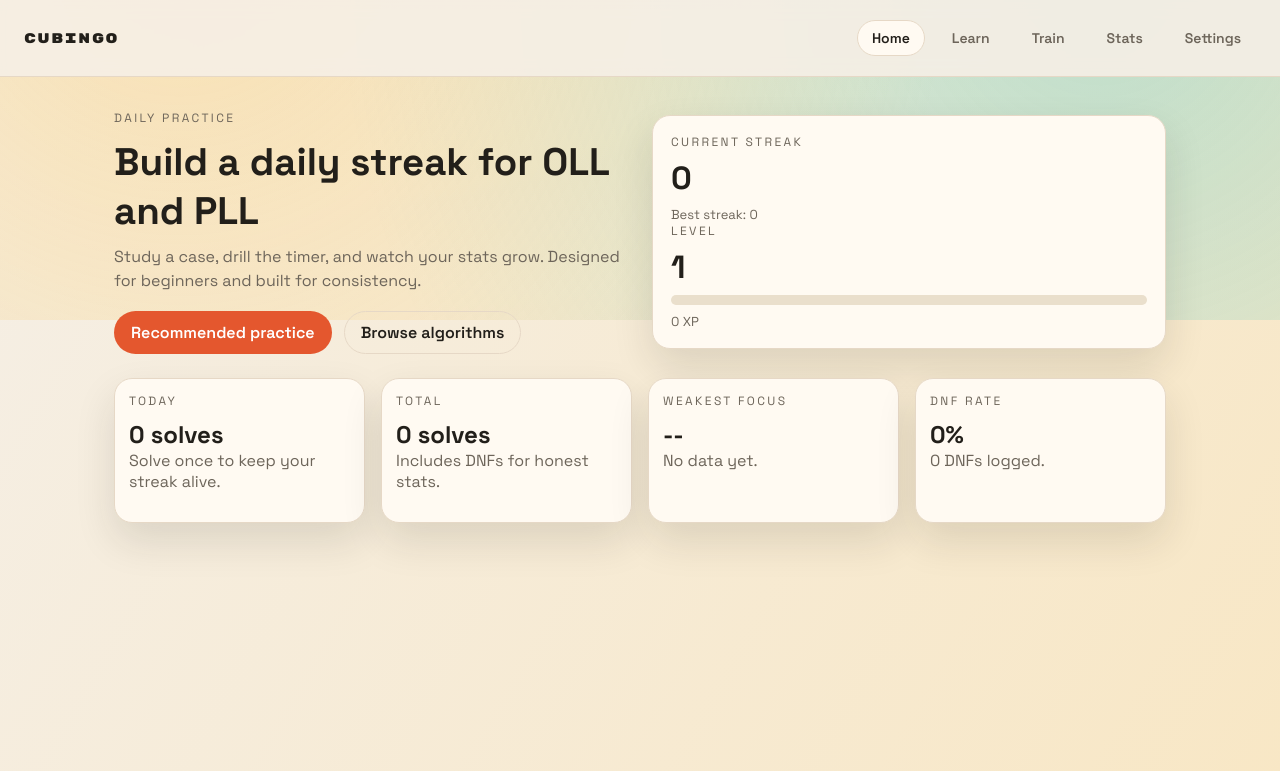
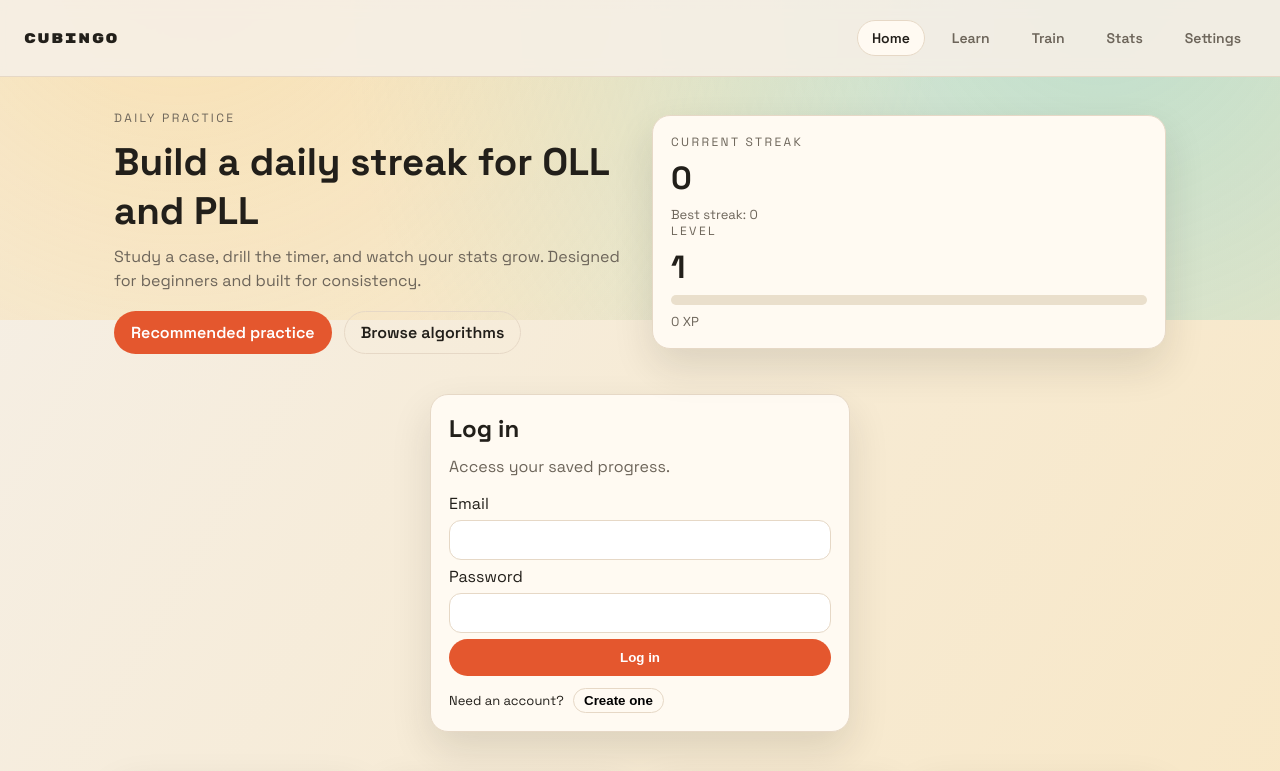
Before and after one commit to krishvijay100/Cubingo, a React (Vite) app in the folder client/: page / in a window 1280 px wide. Shown: the top 771 px of the page. Built offline with nearby package versions, Linux system fonts and the light colour scheme; no server answers.

Commit message:
create React login functionality

```diff
--- a/client/src/App.jsx
+++ b/client/src/App.jsx
@@ -1,4 +1,111 @@
+import { useEffect, useState } from "react";
+import AuthPanel from "./components/AuthPanel.jsx";
+import { fetchMe, logout } from "./api/auth.js";
+
 export default function App() {
+  const [user, setUser] = useState(null);
+  const [loading, setLoading] = useState(true);
+
+  async function loadMe() {
+    try {
+      const data = await fetchMe();
+      setUser(data.user || null);
+    } catch (error) {
+      setUser(null);
+    } finally {
+      setLoading(false);
+    }
+  }
+
+  useEffect(() => {
+    loadMe();
+  }, []);
+
+  if (loading) {
+    return (
+      <div style={{ padding: "32px" }}>
+        <p>Loading...</p>
+      </div>
+    );
+  }
+
+  if (!user) {
+    return (
+      <>
+        <header className="top-nav">
+          <div className="brand">Cubingo</div>
+          <nav className="nav-links">
+            <a className="active" href="/">Home</a>
+            <a href="/learn">Learn</a>
+            <a href="/train">Train</a>
+            <a href="/stats">Stats</a>
+            <a href="/settings">Settings</a>
+          </nav>
+        </header>
+        <main>
+          <section className="hero">
+            <div>
+              <p className="eyebrow">Daily practice</p>
+              <h1>Build a daily streak for OLL and PLL</h1>
+              <p>
+                Study a case, drill the timer, and watch your stats grow. Designed for
+                beginners and built for consistency.
+              </p>
+              <div className="hero-actions">
+                <a className="btn primary" href="/train?mode=recommend&group=both">
+                  Recommended practice
+                </a>
+                <a className="btn ghost" href="/learn">
+                  Browse algorithms
+                </a>
+              </div>
+            </div>
+            <div className="card">
+              <div className="metric">
+                <span className="label">Current streak</span>
+                <span className="value">0</span>
+                <span className="sub">
+                  Best streak: <span>0</span>
+                </span>
+              </div>
+              <div className="metric">
+                <span className="label">Level</span>
+                <span className="value">1</span>
+                <div className="progress">
+                  <div className="progress-bar" style={{ width: "0%" }}></div>
+                </div>
+                <span className="sub">0 XP</span>
+              </div>
+            </div>
+          </section>
+          <AuthPanel onAuthed={loadMe} />
+          <section className="summary-grid">
+            <div className="card tight">
+              <p className="eyebrow">Today</p>
+              <h2>0 solves</h2>
+              <p className="section-sub">Solve once to keep your streak alive.</p>
+            </div>
+            <div className="card tight">
+              <p className="eyebrow">Total</p>
+              <h2>0 solves</h2>
+              <p className="section-sub">Includes DNFs for honest stats.</p>
+            </div>
+            <div className="card tight">
+              <p className="eyebrow">Weakest focus</p>
+              <h2>--</h2>
+              <p className="section-sub">No data yet.</p>
+            </div>
+            <div className="card tight">
+              <p className="eyebrow">DNF rate</p>
+              <h2>0%</h2>
+              <p className="section-sub">0 DNFs logged.</p>
+            </div>
+          </section>
+        </main>
+      </>
+    );
+  }
+
   return (
     <>
       <header className="top-nav">
@@ -12,6 +119,15 @@ export default function App() {
         </nav>
       </header>
       <main>
+        <div className="card" style={{ marginBottom: "16px", display: "flex", justifyContent: "space-between", alignItems: "center" }}>
+          <div>
+            <p className="eyebrow" style={{ marginBottom: "6px" }}>Logged in</p>
+            <p>{user.email}</p>
+          </div>
+          <button className="btn ghost" type="button" onClick={logout}>
+            Log out
+          </button>
+        </div>
         <section className="hero">
           <div>
             <p className="eyebrow">Daily practice</p>
--- /dev/null
+++ b/client/src/api/auth.js
@@ -0,0 +1,36 @@
+async function request(path, options = {}) {
+  const response = await fetch(path, {
+    credentials: "include",
+    headers: { "Content-Type": "application/json" },
+    ...options
+  });
+
+  if (!response.ok) {
+    const data = await response.json().catch(() => ({}));
+    throw new Error(data.error || "request failed");
+  }
+
+  return response.json().catch(() => ({}));
+}
+
+export function register(email, password) {
+  return request("/auth/register", {
+    method: "POST",
+    body: JSON.stringify({ email, password })
+  });
+}
+
+export function login(email, password) {
+  return request("/auth/login", {
+    method: "POST",
+    body: JSON.stringify({ email, password })
+  });
+}
+
+export function logout() {
+  return request("/auth/logout", { method: "POST" });
+}
+
+export function fetchMe() {
+  return request("/me");
+}
--- /dev/null
+++ b/client/src/components/AuthPanel.jsx
@@ -0,0 +1,73 @@
+import { useState } from "react";
+import { login, register } from "../api/auth.js";
+
+export default function AuthPanel({ onAuthed }) {
+  const [mode, setMode] = useState("login");
+  const [email, setEmail] = useState("");
+  const [password, setPassword] = useState("");
+  const [error, setError] = useState("");
+  const [busy, setBusy] = useState(false);
+
+  async function handleSubmit(event) {
+    event.preventDefault();
+    setError("");
+    setBusy(true);
+    try {
+      if (mode === "login") {
+        await login(email, password);
+      } else {
+        await register(email, password);
+      }
+      onAuthed();
+    } catch (err) {
+      setError(err.message || "Something went wrong");
+    } finally {
+      setBusy(false);
+    }
+  }
+
+  return (
+    <section className="card" style={{ maxWidth: "420px", margin: "40px auto" }}>
+      <h2 style={{ marginBottom: "12px" }}>{mode === "login" ? "Log in" : "Create account"}</h2>
+      <p className="section-sub" style={{ marginBottom: "16px" }}>
+        {mode === "login" ? "Access your saved progress." : "Start saving your progress in the cloud."}
+      </p>
+      <form className="field" onSubmit={handleSubmit}>
+        <label className="field">
+          Email
+          <input
+            type="email"
+            required
+            value={email}
+            onChange={(event) => setEmail(event.target.value)}
+          />
+        </label>
+        <label className="field">
+          Password
+          <input
+            type="password"
+            required
+            minLength={6}
+            value={password}
+            onChange={(event) => setPassword(event.target.value)}
+          />
+        </label>
+        {error ? <p style={{ color: "var(--danger)", fontSize: "13px" }}>{error}</p> : null}
+        <button className="btn primary" type="submit" disabled={busy}>
+          {busy ? "Please wait" : mode === "login" ? "Log in" : "Create account"}
+        </button>
+      </form>
+      <div style={{ marginTop: "12px", fontSize: "13px" }}>
+        {mode === "login" ? "Need an account? " : "Already have an account? "}
+        <button
+          type="button"
+          className="btn ghost"
+          style={{ padding: "4px 10px", marginLeft: "6px" }}
+          onClick={() => setMode(mode === "login" ? "register" : "login")}
+        >
+          {mode === "login" ? "Create one" : "Log in"}
+        </button>
+      </div>
+    </section>
+  );
+}
```
